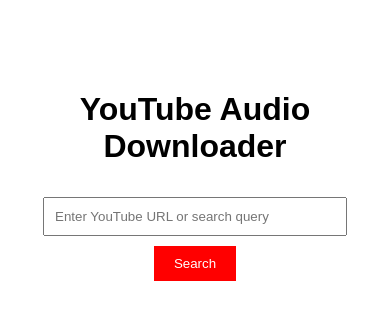
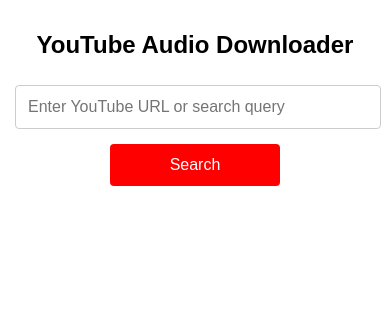
Before and after one commit to DRoma82/YtMusicDownload, a Flask app: page / in a window 390 px wide. Shown: the top 320 px of the page. Run offline with Flask 3, Linux system fonts and the light colour scheme.

Commit message:
(no message)

```diff
--- a/templates/index.html
+++ b/templates/index.html
@@ -1,30 +1,35 @@
-<!-- templates/index.html -->
 <!DOCTYPE html>
 <html>
 <head>
     <title>YouTube Audio Downloader</title>
+    <meta name="viewport" content="width=device-width, initial-scale=1.0">
     <style>
         body {
             font-family: Arial, sans-serif;
             max-width: 800px;
-            margin: 50px auto;
-            padding: 20px;
+            margin: 20px auto;
+            padding: 10px;
         }
         .container {
             text-align: center;
         }
         input[type="text"] {
-            width: 80%;
-            padding: 10px;
+            width: calc(100% - 20px);
+            padding: 12px;
             margin: 10px 0;
+            border: 1px solid #ccc;
+            border-radius: 4px;
+            font-size: 16px;
         }
         button {
-            padding: 10px 20px;
+            padding: 12px 20px;
             background-color: #ff0000;
             color: white;
             border: none;
+            border-radius: 4px;
             cursor: pointer;
-            margin: 0 5px;
+            margin: 5px;
+            font-size: 16px;
         }
         button:hover {
             background-color: #cc0000;
@@ -38,18 +43,31 @@
             margin-top: 20px;
         }
         .result-item {
-            padding: 10px;
+            padding: 15px;
             border-bottom: 1px solid #ccc;
-            display: flex;
-            justify-content: space-between;
-            align-items: center;
         }
         .result-info {
-            flex-grow: 1;
+            margin-bottom: 10px;
         }
         .buttons-container {
             display: flex;
             gap: 10px;
+            justify-content: flex-end;
+        }
+        @media (max-width: 600px) {
+            body {
+                margin: 10px;
+                padding: 5px;
+            }
+            .result-item {
+                padding: 10px;
+            }
+            button {
+                width: calc(50% - 10px);
+            }
+            h1 {
+                font-size: 24px;
+            }
         }
     </style>
 </head>
@@ -69,17 +87,17 @@
             return url.includes('youtube.com/') || url.includes('youtu.be/');
         }
 
+		function moises(url) {
+            const shortcutUrl = `shortcuts://x-callback-url/run-shortcut?name=YtDownload&input=${url}`;
+            window.location.href = shortcutUrl;
+        }
+
         function shareUrl(url) {
             if (navigator.share) {
                 navigator.share({
                     url: url
                 }).catch(console.error);
             }
-        }
-
-		function moises(url) {
-            const shortcutUrl = `shortcuts://x-callback-url/run-shortcut?name=YtDownload&input=${url}`;
-            window.location.href = shortcutUrl;
         }
 
         document.getElementById('searchForm').onsubmit = async function(e) {
```
